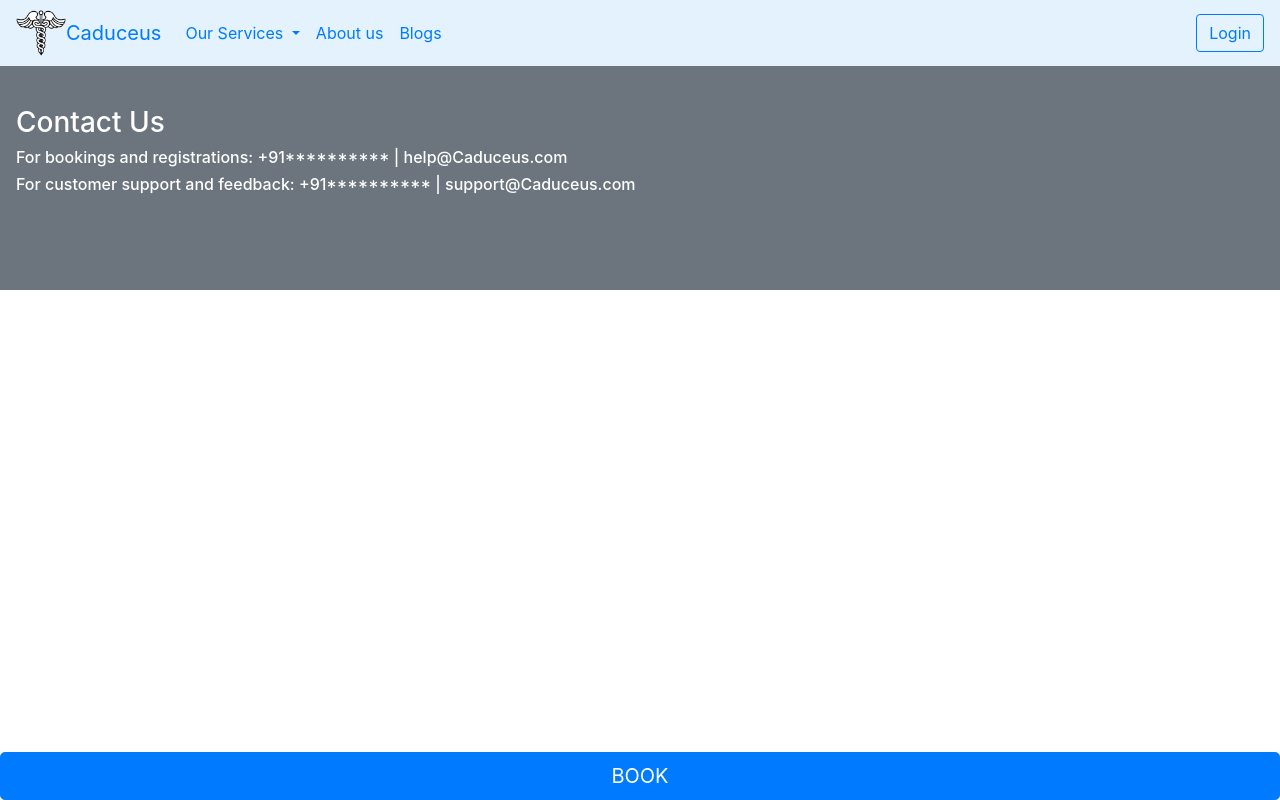
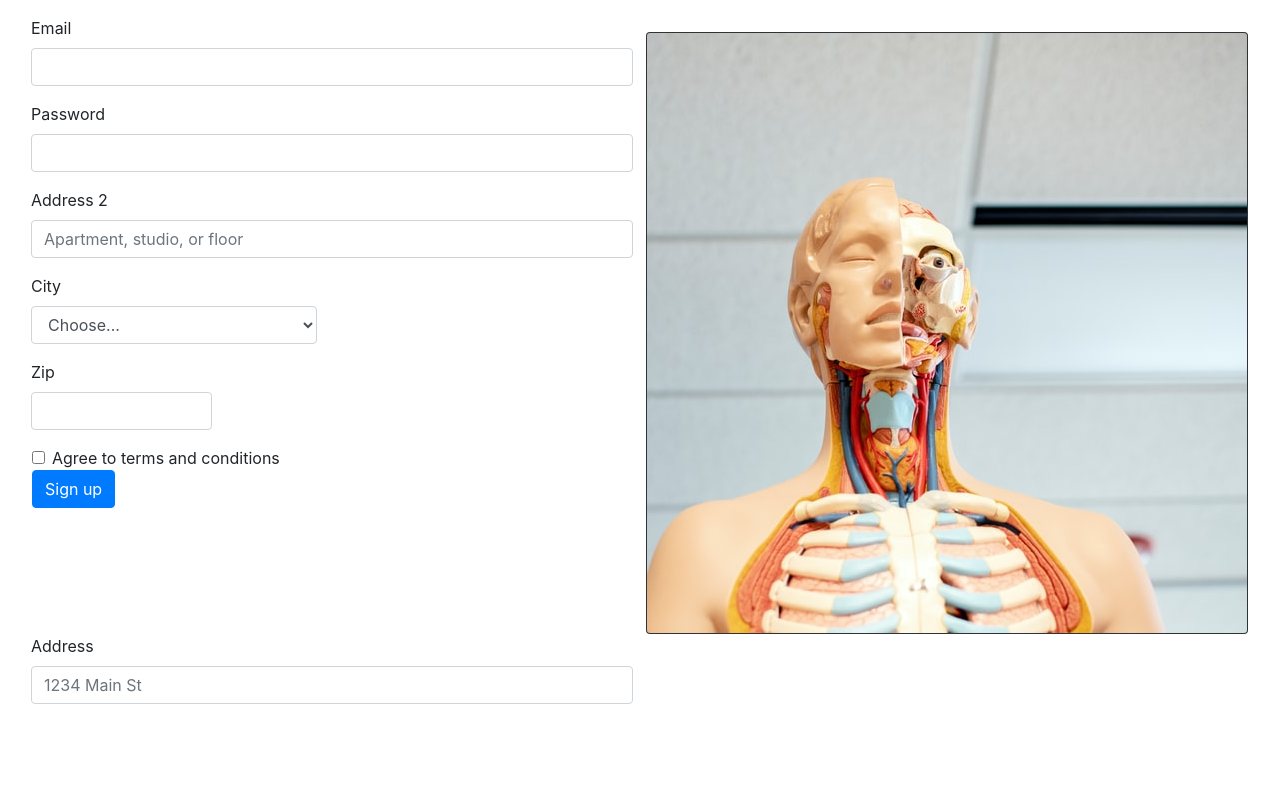
Before and after one commit to P-Srikrishna/WP-Project, a Django app: page /register in a window 1280 px wide. Run offline with Django 3.2, Linux system fonts and the light colour scheme.

Commit message:
commit to 'main'

```diff
--- a/Caduceus/templates/BoilerPlate.html
+++ b/Caduceus/templates/BoilerPlate.html
@@ -92,6 +92,11 @@
                         <div class="form-group form-check">
                             <input type="checkbox" class="form-check-input" id="exampleCheck1">
                             <label class="form-check-label" for="exampleCheck1">Remember me</label>
+                        </div>
+                        <br>
+                        <div class="float-left">
+                            <p class="float-left" style="margin-right: 5em;"><em>not registered?</em></p>
+                            <a href="{% url 'registration'%}"><button type="button" class="float-left btn btn-primary">Register</button></a>
                         </div>
                         <button type="submit" class="btn btn-primary float-right">Login</button>
                         <script>
--- a/Caduceus/templates/registration.html
+++ b/Caduceus/templates/registration.html
@@ -1,8 +1,3 @@
-{% extends 'BoilerPlate.html' %}
-
-{% block title %}
-Register
-{% endblock title %}
 <!DOCTYPE html>
 <html>
 
@@ -23,8 +18,13 @@ Register
 </head>
 
 <body>
-  <form>
-    <div class="form-row">
+
+  <div class="card bg-dark text-white float-right" style="margin-right: 2em; margin-top: 1em;">
+    <img src="/static/register.jpg" class="card-img" alt="...">
+  </div>
+
+  <form style="margin-left: 1em; margin-top: 1em;">
+    <div class="form-group">
       <div class="form-group col-md-6">
         <label for="inputEmail4">Email</label>
         <input type="email" class="form-control" id="inputEmail4">
@@ -34,24 +34,29 @@ Register
         <input type="password" class="form-control" id="inputPassword4">
       </div>
     </div>
-    <div class="form-group">
+    <div class="form-group col-md-6 float-left">
       <label for="inputAddress">Address</label>
       <input type="text" class="form-control" id="inputAddress" placeholder="1234 Main St">
     </div>
-    <div class="form-group">
+    <div class="form-group col-md-6">
       <label for="inputAddress2">Address 2</label>
       <input type="text" class="form-control" id="inputAddress2" placeholder="Apartment, studio, or floor">
     </div>
-    <div class="form-row">
-      <div class="form-group col-md-6">
-        <label for="inputCity">City</label>
-        <input type="text" class="form-control" id="inputCity">
-      </div>
-      <div class="form-group col-md-4">
-        <label for="inputState">State</label>
+    <div class="form-group">
+      <div class="form-group col-md-3">
+        <label for="inputState">City</label>
         <select id="inputState" class="form-control">
           <option selected>Choose...</option>
-          <option>...</option>
+          <option></option>
+          <option value=""></option>
+          <option value=""></option>
+          <option value=""></option>
+          <option value=""></option>
+          <option value=""></option>
+          <option value=""></option>
+          <option value=""></option>
+          <option value=""></option>
+          <option value=""></option>
         </select>
       </div>
       <div class="form-group col-md-2">
@@ -59,15 +64,15 @@ Register
         <input type="text" class="form-control" id="inputZip">
       </div>
     </div>
-    <div class="form-group">
+    <div class="form-row" style="margin-left: 1em;">
       <div class="form-check">
         <input class="form-check-input" type="checkbox" id="gridCheck">
         <label class="form-check-label" for="gridCheck">
-          Check me out
+          Agree to terms and conditions
         </label>
       </div>
     </div>
-    <button type="submit" class="btn btn-primary">Sign up</button>
+    <button type="submit" class="btn btn-primary" style="margin-left: 1em;">Sign up</button>
   </form>
 </body>
 
```
Also changed, not shown: Caduceus/static/register.jpg (added).
